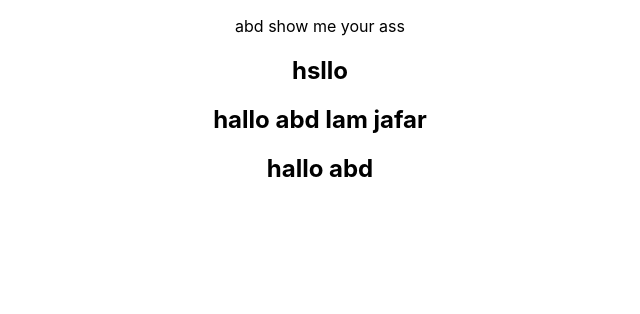
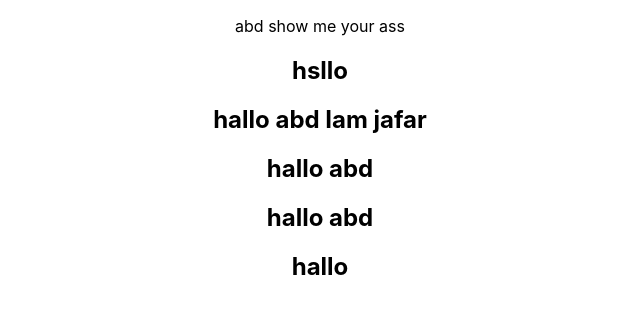
Before and after one commit to jafarfares/oop, a React (Create React App) app: page / in a window 1280 px wide. Shown: the top 314 px of the page, without its empty margins (320-960 px from the left). Built offline with nearby package versions, Linux system fonts and the light colour scheme.

Commit message:
Mohammed

```diff
--- a/src/App.js
+++ b/src/App.js
@@ -9,6 +9,8 @@ function App() {
        <h2>hallo abd Iam jafar</h2>
 
        <h2>hallo abd</h2>
+        <h2>hallo abd</h2>
+         <h2>hallo </h2>
     </div>
   );
 }
```
